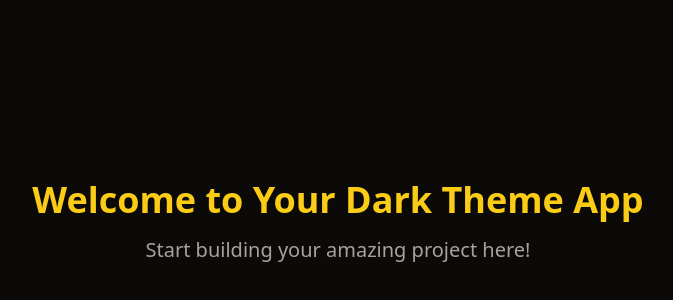
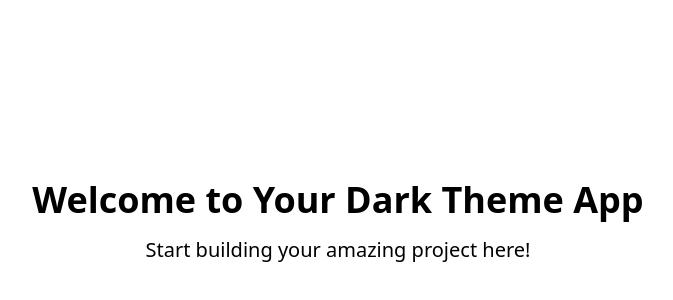
Before and after one commit to MuhammadAman02/hst-ai-aca78ad6-59d0-4334-8d5a-c710ca99e2ff, a React (Vite) app: page / in a window 1280 px wide. Shown: the part 178-478 px from the top of the page, without its empty margins (302-975 px from the left). Built offline with nearby package versions, Linux system fonts and the light colour scheme.

Commit message:
update file

```diff
--- a/tailwind.config.ts
+++ b/tailwind.config.ts
@@ -1,37 +1,24 @@
-import type { Config } from 'tailwindcss'
+import type { Config } from "tailwindcss";
 
 const config: Config = {
   content: [
-    './src/pages/**/*.{js,ts,jsx,tsx,mdx}',
-    './src/components/**/*.{js,ts,jsx,tsx,mdx}',
-    './src/app/**/*.{js,ts,jsx,tsx,mdx}',
+    "./src/pages/**/*.{js,ts,jsx,tsx,mdx}",
+    "./src/components/**/*.{js,ts,jsx,tsx,mdx}",
+    "./src/app/**/*.{js,ts,jsx,tsx,mdx}",
   ],
+  darkMode: 'class',
   theme: {
     extend: {
       colors: {
-        background: 'hsl(var(--background))',
-        foreground: 'hsl(var(--foreground))',
-        card: 'hsl(var(--card))',
-        'card-foreground': 'hsl(var(--card-foreground))',
-        popover: 'hsl(var(--popover))',
-        'popover-foreground': 'hsl(var(--popover-foreground))',
-        primary: 'hsl(var(--primary))',
-        'primary-foreground': 'hsl(var(--primary-foreground))',
-        secondary: 'hsl(var(--secondary))',
-        'secondary-foreground': 'hsl(var(--secondary-foreground))',
-        muted: 'hsl(var(--muted))',
-        'muted-foreground': 'hsl(var(--muted-foreground))',
-        accent: 'hsl(var(--accent))',
-        'accent-foreground': 'hsl(var(--accent-foreground))',
-        destructive: 'hsl(var(--destructive))',
-        'destructive-foreground': 'hsl(var(--destructive-foreground))',
-        border: 'hsl(var(--border))',
-        input: 'hsl(var(--input))',
-        ring: 'hsl(var(--ring))',
+        background: 'var(--background)',
+        foreground: 'var(--foreground)',
+        primary: 'var(--primary)',
+        'primary-foreground': 'var(--primary-foreground)',
+        'muted-foreground': 'var(--muted-foreground)',
       },
     },
   },
   plugins: [],
-}
+};
 
-export default config
+export default config;
```
